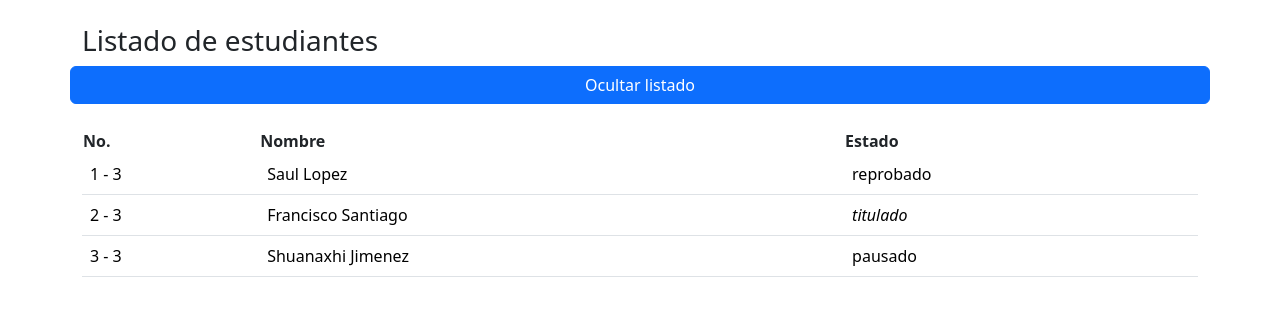
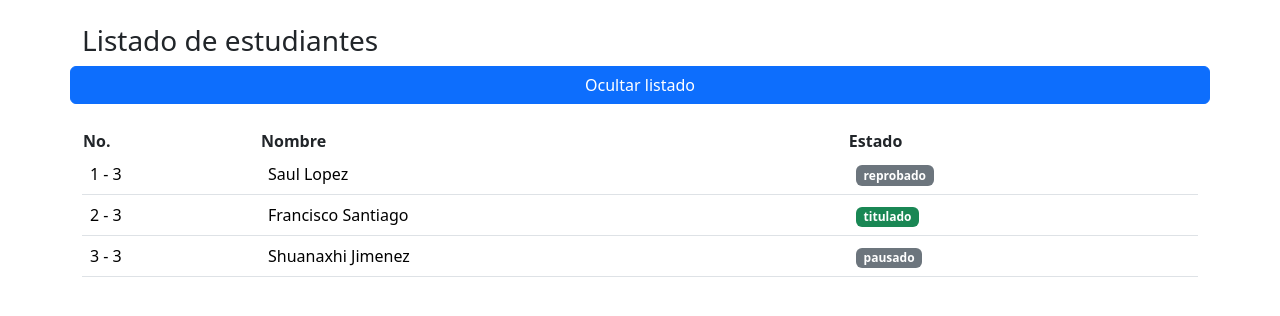
Before and after one commit to franciscosantiagoc/AngularProjectBases, an Angular app: page / in a window 1280 px wide. Shown: the top 316 px of the page. Built offline with nearby package versions, Linux system fonts and the light colour scheme.

Commit message:
Uso de la directiva de atributo ngClass

```diff
--- a/src/app/app.component.html
+++ b/src/app/app.component.html
@@ -16,7 +16,9 @@
         <tr *ngFor="let student of studentsList; let i = index; let total=count;">
           <td>{{ i+1 }} - {{ total }} </td>
           <td>{{student.name}}</td>
-          <td [ngStyle]="{'font-style': student.status === 'titulado' ? 'italic' : 'normal'}">{{student.status}}</td>
+          <td>
+            <span class="badge" [ngClass]="student.status == 'titulado' ? 'bg-success' : 'bg-secondary'">{{student.status}}</span>
+          </td>
         </tr>
       </tbody>
     </table>
```
